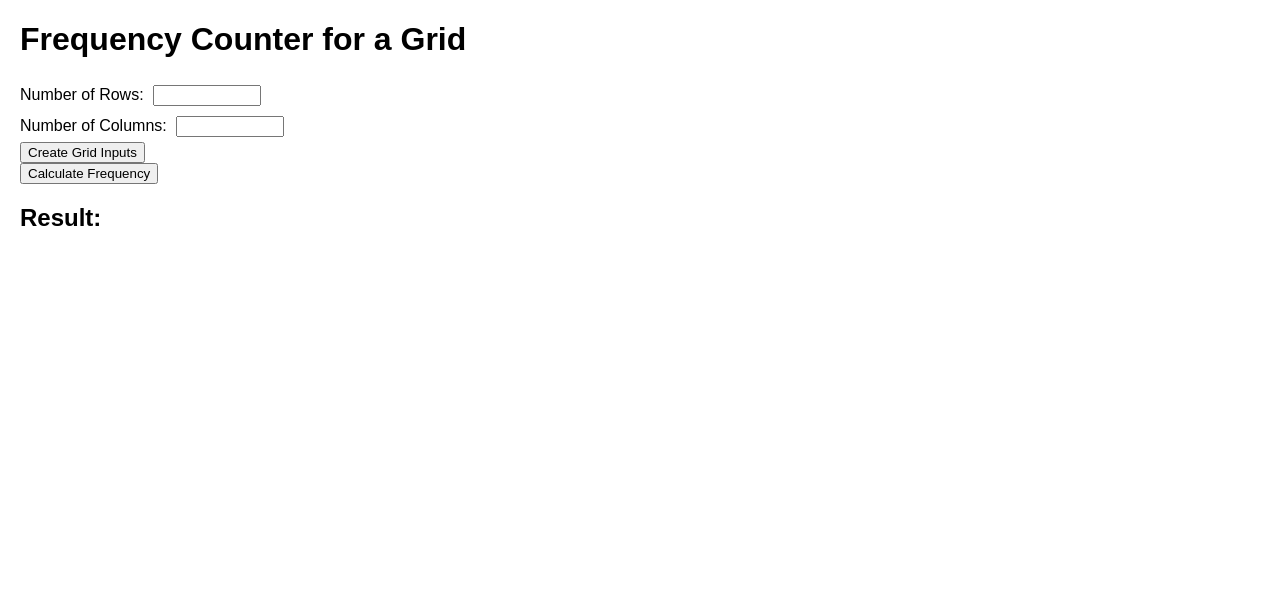
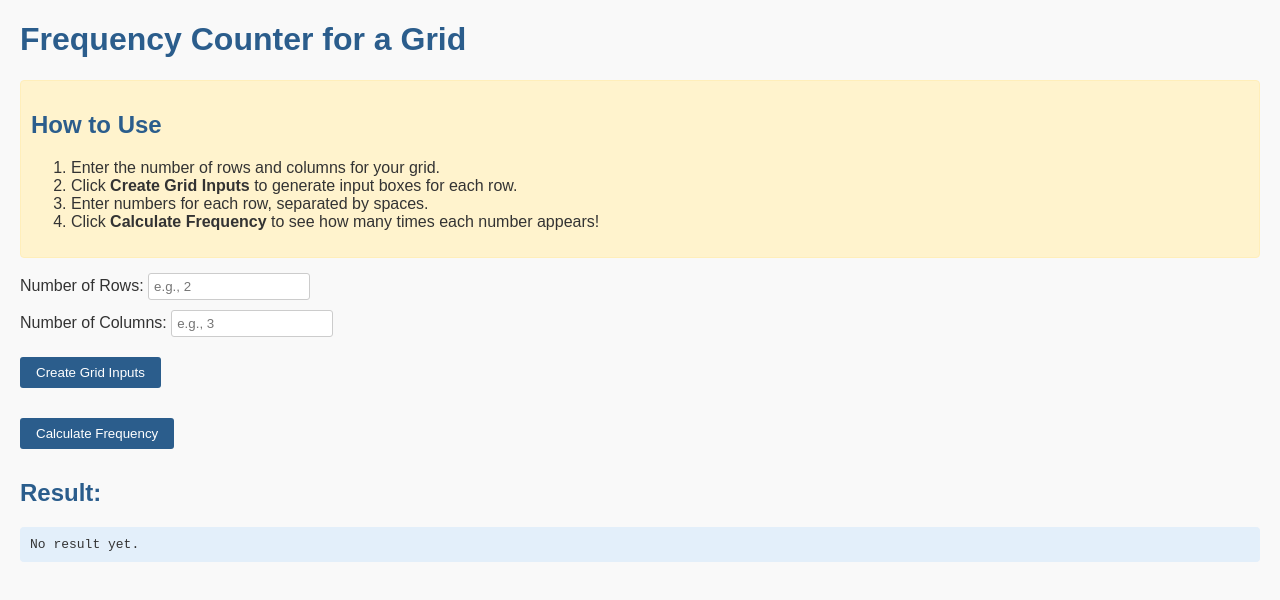
Before and after one commit to YeeYing4126/IBMgl01, a plain HTML site: page Frequency Counter.html in a window 1280 px wide. Drawn offline with Linux system fonts and the light colour scheme.

Commit message:
Update Frequency Counter.html
Signed-off-by: YeeYing4126 <averihere4126@gmail.com>

```diff
--- a/Frequency Counter.html
+++ b/Frequency Counter.html
@@ -1,19 +1,82 @@
 <!DOCTYPE html>
 <html lang="en">
 <head>
-  <meta charset="UTF-8">
-  <title>Frequency Counter</title>
-  <style>
-    body { font-family: Arial, sans-serif; margin: 20px; }
-    input { margin: 5px; width: 100px; }
-    textarea { width: 300px; height: 100px; display: block; margin: 10px 0; }
-  </style>
+<meta charset="UTF-8">
+<title>Frequency Counter</title>
+<style>
+  body {
+    font-family: Arial, sans-serif;
+    margin: 20px;
+    background: #f9f9f9;
+    color: #333;
+  }
+  h1, h2 {
+    color: #2b5d8c;
+  }
+  label {
+    display: block;
+    margin: 10px 0;
+  }
+  input[type=number], input[type=text] {
+    padding: 5px;
+    width: 150px;
+    border: 1px solid #ccc;
+    border-radius: 3px;
+  }
+  input[type=number]:focus, input[type=text]:focus {
+    border-color: #2b5d8c;
+  }
+  button {
+    margin: 10px 0;
+    padding: 8px 16px;
+    background: #2b5d8c;
+    color: #fff;
+    border: none;
+    border-radius: 3px;
+    cursor: pointer;
+  }
+  button:hover {
+    background: #1c3e5d;
+  }
+  #gridInputs {
+    margin: 10px 0;
+  }
+  pre {
+    background: #e3effa;
+    padding: 10px;
+    border-radius: 4px;
+    white-space: pre-wrap;
+  }
+  .how-to {
+    background: #fff3cd;
+    padding: 10px;
+    border: 1px solid #ffeeba;
+    border-radius: 4px;
+    margin: 15px 0;
+  }
+</style>
 </head>
 <body>
   <h1>Frequency Counter for a Grid</h1>
 
-  <label>Number of Rows: <input type="number" id="rows" min="1"></label><br>
-  <label>Number of Columns: <input type="number" id="cols" min="1"></label><br>
+  <div class="how-to">
+    <h2>How to Use</h2>
+    <ol>
+      <li>Enter the number of rows and columns for your grid.</li>
+      <li>Click <strong>Create Grid Inputs</strong> to generate input boxes for each row.</li>
+      <li>Enter numbers for each row, separated by spaces.</li>
+      <li>Click <strong>Calculate Frequency</strong> to see how many times each number appears!</li>
+    </ol>
+  </div>
+
+  <label>Number of Rows:
+    <input type="number" id="rows" min="1" placeholder="e.g., 2">
+  </label>
+
+  <label>Number of Columns:
+    <input type="number" id="cols" min="1" placeholder="e.g., 3">
+  </label>
+
   <button onclick="createGridInputs()">Create Grid Inputs</button>
 
   <div id="gridInputs"></div>
@@ -21,7 +84,7 @@
   <button onclick="calculateFrequency()">Calculate Frequency</button>
 
   <h2>Result:</h2>
-  <pre id="result"></pre>
+  <pre id="result">No result yet.</pre>
 
   <script>
     function createGridInputs() {
@@ -30,10 +93,16 @@
       const gridInputs = document.getElementById('gridInputs');
       gridInputs.innerHTML = '';
 
+      if (isNaN(rows) || isNaN(cols) || rows <= 0 || cols <= 0) {
+        alert('Please enter valid numbers for rows and columns.');
+        return;
+      }
+
       for (let i = 0; i < rows; i++) {
         const input = document.createElement('input');
         input.placeholder = `Row ${i+1} (space-separated)`;
         input.size = 40;
+        input.type = 'text';
         gridInputs.appendChild(input);
         gridInputs.appendChild(document.createElement('br'));
       }
@@ -49,7 +118,7 @@
       for (let i = 0; i < rows; i++) {
         const values = inputs[i].value.trim().split(/\s+/).map(Number);
         if (values.length !== cols) {
-          document.getElementById('result').textContent = `Error: Row ${i+1} does not have ${cols} numbers.`;
+          document.getElementById('result').textContent = `❌ Error: Row ${i+1} does not have ${cols} numbers.`;
           valid = false;
           break;
         }
@@ -59,9 +128,9 @@
       }
 
       if (valid) {
-        let output = 'Frequency of each number:\n';
+        let output = '✅ Frequency of each number:\n';
         for (const [num, count] of Object.entries(frequency)) {
-          output += `${num}: ${count} time(s)\n`;
+          output += `🔢 ${num}: ${count} time(s)\n`;
         }
         document.getElementById('result').textContent = output;
       }
```
